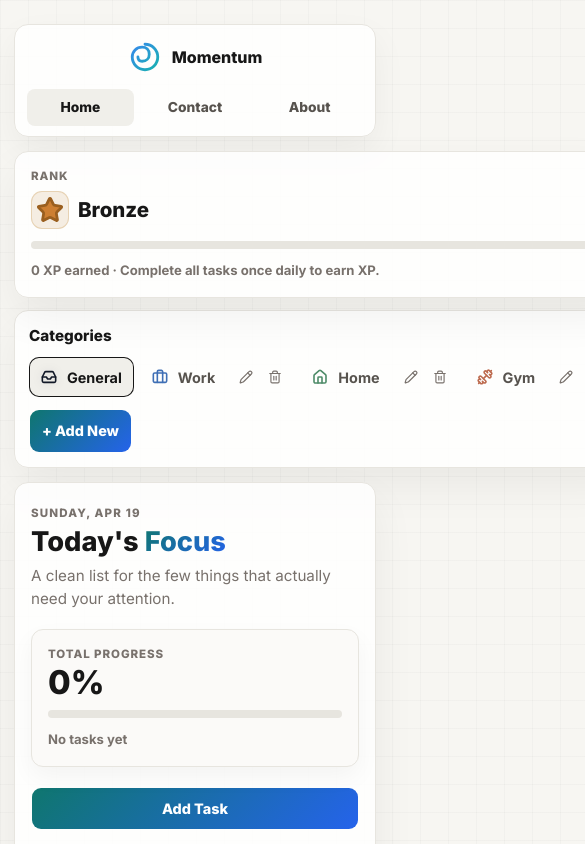
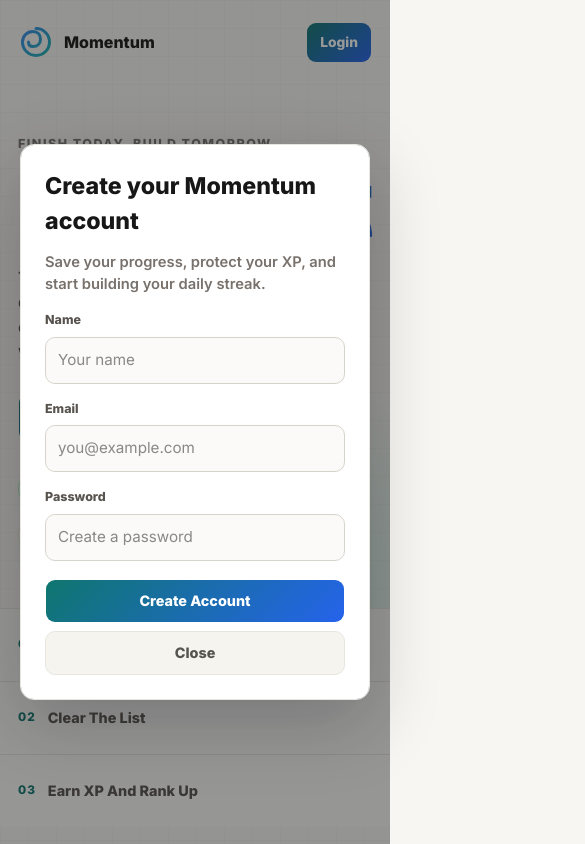
Before and after one commit to Chibbs13/todo-react, a React (Vite) app in the folder client/: page / in a window 390 px wide. Both pictures are taken after a click on the button "Start Planning". Shown: the top 844 px of the page, 585 px wide, since content can reach past the window. Built offline with nearby package versions, Linux system fonts and the light colour scheme.

Commit message:
Added backend api for login/signup

```diff
--- a/client/src/App.css
+++ b/client/src/App.css
@@ -275,15 +275,45 @@
   margin-top: 30px;
 }
 
-.landing-actions a {
+.landing-secondary-button {
+  border: 0;
+  background: transparent;
   color: #57534e;
+  cursor: pointer;
   font-size: 0.92rem;
   font-weight: 800;
-  text-decoration: none;
-}
-
-.landing-actions a:hover {
+  padding: 8px 0;
+}
+
+.landing-secondary-button:hover {
   color: #0f766e;
+}
+
+.landing-hook-row {
+  display: flex;
+  flex-wrap: wrap;
+  gap: 8px;
+  margin-top: 28px;
+}
+
+.landing-hook-row span {
+  display: inline-flex;
+  align-items: center;
+  min-height: 34px;
+  padding: 8px 11px;
+  border: 1px solid #e7e5df;
+  border-radius: 999px;
+  background: rgba(255, 255, 255, 0.68);
+  color: #57534e;
+  font-size: 0.82rem;
+  font-weight: 800;
+  box-shadow: 0 10px 22px rgba(23, 23, 23, 0.04);
+}
+
+.landing-hook-row span:first-child {
+  border-color: rgba(34, 197, 94, 0.36);
+  background: rgba(240, 253, 244, 0.86);
+  color: #15803d;
 }
 
 .landing-preview-band {
@@ -827,6 +857,19 @@
   right: 28px;
 }
 
+.rank-confetti span,
+.rank-confetti span:nth-child(n) {
+  background: #facc15;
+}
+
+.rank-confetti span:nth-child(2n) {
+  background: #f59e0b;
+}
+
+.rank-confetti span:nth-child(3n) {
+  background: #fde68a;
+}
+
 .confetti-burst span {
   position: absolute;
   width: 7px;
@@ -997,6 +1040,11 @@
   background: linear-gradient(135deg, #0f766e, #2563eb);
   box-shadow: 0 0 16px rgba(37, 99, 235, 0.32);
   transition: width 0.24s ease;
+}
+
+.level-track span {
+  background: linear-gradient(135deg, #22c55e, #84cc16);
+  box-shadow: 0 0 18px rgba(34, 197, 94, 0.46);
 }
 
 .progress-copy {
@@ -1301,6 +1349,61 @@
   max-width: 420px;
 }
 
+.account-modal {
+  max-width: 460px;
+  padding: 24px;
+}
+
+.account-modal-copy {
+  margin: -4px 0 0;
+  color: #78716c;
+  font-size: 0.92rem;
+  font-weight: 600;
+  line-height: 1.5;
+}
+
+.account-modal-error {
+  margin: 0;
+  padding: 10px 12px;
+  border: 1px solid #fecaca;
+  border-radius: 10px;
+  background: #fef2f2;
+  color: #991b1b;
+  font-size: 0.82rem;
+  font-weight: 750;
+  line-height: 1.4;
+}
+
+.account-modal-actions {
+  display: grid;
+  grid-template-columns: 1fr auto;
+  gap: 10px;
+  padding-top: 4px;
+}
+
+.account-modal-actions .modal-primary-button,
+.account-modal-actions .modal-secondary-button {
+  min-height: 44px;
+  border-radius: 10px;
+  cursor: pointer;
+  font-size: 0.9rem;
+  font-weight: 800;
+  padding: 0 16px;
+}
+
+.account-modal-actions .modal-primary-button {
+  min-width: 0;
+}
+
+.account-modal-actions .modal-secondary-button {
+  min-width: 86px;
+}
+
+.account-modal-actions button:disabled {
+  cursor: not-allowed;
+  opacity: 0.62;
+}
+
 .task-modal-content,
 .category-modal-content {
   padding: 24px;
@@ -1846,6 +1949,10 @@
     width: 100%;
   }
 
+  .account-modal-actions {
+    grid-template-columns: 1fr;
+  }
+
   .contact-form button {
     width: 100%;
   }
--- a/client/src/App.jsx
+++ b/client/src/App.jsx
@@ -36,6 +36,24 @@
 function App() {
   const [hasEnteredApp, setHasEnteredApp] = useState(false);
   const [appPage, setAppPage] = useState("planner");
+  const [isAccountPromptOpen, setIsAccountPromptOpen] = useState(false);
+  const [accountMode, setAccountMode] = useState("signup");
+  const [accountName, setAccountName] = useState("");
+  const [accountEmail, setAccountEmail] = useState("");
+  const [accountPassword, setAccountPassword] = useState("");
+  const [accountError, setAccountError] = useState("");
+  const [isCreatingAccount, setIsCreatingAccount] = useState(false);
+  const [accountProfile, setAccountProfile] = useState(() => {
+    const savedAccount = localStorage.getItem("momentumAccount");
+
+    if (!savedAccount) return null;
+
+    try {
+      return JSON.parse(savedAccount);
+    } catch {
+      return null;
+    }
+  });
   const [task, setTask] = useState(() => {
     const savedTasks = localStorage.getItem("tasks");
 
@@ -163,7 +181,7 @@
       : selectedCategory;
   const progressLabel =
     selectedCategory === GENERAL_CATEGORY
-      ? "Total Progress"
+      ? "Momentum Meter"
       : `${selectedCategory} Progress`;
   const currentRank = getRankForXp(totalXp);
   const RankIcon = currentRank.Icon;
@@ -210,6 +228,76 @@
   function openPlanner() {
     setHasEnteredApp(true);
     setAppPage("planner");
+  }
+
+  function requestPlannerAccess() {
+    if (accountProfile) {
+      openPlanner();
+      return;
+    }
+
+    setIsAccountPromptOpen(true);
+    setAccountError("");
+  }
+
+  function openSignupPrompt() {
+    setAccountMode("signup");
+    requestPlannerAccess();
+  }
+
+  function openLoginPrompt() {
+    setAccountMode("login");
+    setIsAccountPromptOpen(true);
+    setAccountError("");
+  }
+
+  function closeAccountPrompt() {
+    setIsAccountPromptOpen(false);
+    setAccountName("");
+    setAccountEmail("");
+    setAccountPassword("");
+    setAccountError("");
+  }
+
+  async function submitAccountForm(event) {
+    event.preventDefault();
+
+    setAccountError("");
+    setIsCreatingAccount(true);
+
+    try {
+      const response = await fetch(
+        accountMode === "signup" ? "/api/signup" : "/api/login",
+        {
+          method: "POST",
+          headers: { "Content-Type": "application/json" },
+          body: JSON.stringify({
+            name: accountName,
+            email: accountEmail,
+            password: accountPassword,
+          }),
+        },
+      );
+      const payload = await response.json();
+
+      if (!response.ok) {
+        throw new Error(
+          payload.message ||
+            (accountMode === "signup"
+              ? "Could not create your account."
+              : "Could not log you in."),
+        );
+      }
+
+      localStorage.setItem("momentumAccount", JSON.stringify(payload.user));
+      setAccountProfile(payload.user);
+      closeAccountPrompt();
+      openPlanner();
+    } catch (error) {
+      setAccountError(error.message);
+    } finally {
+      setIsCreatingAccount(false);
+    }
   }
 
   function showCategoryNotification(category) {
@@ -474,45 +562,162 @@
             <button
               className="landing-nav-button"
               type="button"
-              onClick={openPlanner}
+              onClick={openLoginPrompt}
             >
-              Open Planner
+              Login
             </button>
           </nav>
 
           <div className="landing-copy">
-            <p className="landing-eyebrow">Small wins real progress.</p>
+            <p className="landing-eyebrow">Finish today. Build tomorrow.</p>
             <h1>Momentum</h1>
             <p>
-              A calm daily planner for tasks, categories, due dates, progress,
-              and the small victory of checking everything off.
+              Turn a scattered to-do list into one clean daily win. Pick your
+              focus, check everything off, earn XP, and rank up without turning
+              productivity into a grind.
             </p>
 
             <div className="landing-actions">
               <button
                 className="landing-primary-button"
                 type="button"
-                onClick={openPlanner}
+                onClick={openSignupPrompt}
               >
                 Start Planning
               </button>
-              <a href="#landing-preview">See what it does</a>
+              <button
+                className="landing-secondary-button"
+                type="button"
+                onClick={() => {
+                  setHasEnteredApp(true);
+                  setAppPage("about");
+                }}
+              >
+                See what it does
+              </button>
+            </div>
+
+            <div className="landing-hook-row" aria-label="Momentum highlights">
+              <span>10 XP per day</span>
+              <span>Ranks that reward consistency</span>
+              <span>A clean slate when the work is done</span>
             </div>
           </div>
         </section>
 
+        {isAccountPromptOpen && (
+          <div className="task-overlay" onClick={closeAccountPrompt}>
+            <div
+              className="task-modal account-modal"
+              role="dialog"
+              aria-modal="true"
+              aria-labelledby="account-modal-title"
+              onClick={(event) => event.stopPropagation()}
+            >
+              <form className="task-modal-form" onSubmit={submitAccountForm}>
+                <div className="task-modal-header">
+                  <h2 className="modal-title" id="account-modal-title">
+                    {accountMode === "signup"
+                      ? "Create your Momentum account"
+                      : "Log in to Momentum"}
+                  </h2>
+                </div>
+
+                <p className="account-modal-copy">
+                  {accountMode === "signup"
+                    ? "Save your progress, protect your XP, and start building your daily streak."
+                    : "Welcome back. Log in to jump right into your daily focus."}
+                </p>
+
+                {accountError && (
+                  <p className="account-modal-error" role="alert">
+                    {accountError}
+                  </p>
+                )}
+
+                {accountMode === "signup" && (
+                  <label className="modal-field">
+                    <span className="modal-label">Name</span>
+                    <input
+                      className="modal-title-input"
+                      type="text"
+                      value={accountName}
+                      onChange={(event) => setAccountName(event.target.value)}
+                      placeholder="Your name"
+                      required
+                    />
+                  </label>
+                )}
+
+                <label className="modal-field">
+                  <span className="modal-label">Email</span>
+                  <input
+                    className="modal-title-input"
+                    type="email"
+                    value={accountEmail}
+                    onChange={(event) => setAccountEmail(event.target.value)}
+                    placeholder="you@example.com"
+                    required
+                  />
+                </label>
+
+                <label className="modal-field">
+                  <span className="modal-label">Password</span>
+                  <input
+                    className="modal-title-input"
+                    type="password"
+                    value={accountPassword}
+                    onChange={(event) => setAccountPassword(event.target.value)}
+                    placeholder={
+                      accountMode === "signup"
+                        ? "Create a password"
+                        : "Enter your password"
+                    }
+                    minLength={6}
+                    required
+                  />
+                </label>
+
+                <div className="modal-actions account-modal-actions">
+                  <button
+                    className="modal-primary-button"
+                    type="submit"
+                    disabled={isCreatingAccount}
+                  >
+                    {isCreatingAccount
+                      ? accountMode === "signup"
+                        ? "Creating..."
+                        : "Logging in..."
+                      : accountMode === "signup"
+                        ? "Create Account"
+                        : "Login"}
+                  </button>
+                  <button
+                    className="modal-secondary-button"
+                    type="button"
+                    onClick={closeAccountPrompt}
+                    disabled={isCreatingAccount}
+                  >
+                    Close
+                  </button>
+                </div>
+              </form>
+            </div>
+          </div>
+        )}
+
         <section className="landing-preview-band" id="landing-preview">
           <div>
             <span>01</span>
-            Smart Organization
+            Choose Today's Focus
           </div>
           <div>
             <span>02</span>
-            Focused View
+            Clear The List
           </div>
           <div>
             <span>03</span>
-            Progress Tracking
+            Earn XP And Rank Up
           </div>
         </section>
       </main>
--- a/client/vite.config.js
+++ b/client/vite.config.js
@@ -8,6 +8,11 @@
 
 export default defineConfig({
   plugins: [react(), tailwindcss()],
+  server: {
+    proxy: {
+      "/api": "http://localhost:3001",
+    },
+  },
   resolve: {
     alias: {
       "@": path.resolve(__dirname, "./src"),
```
